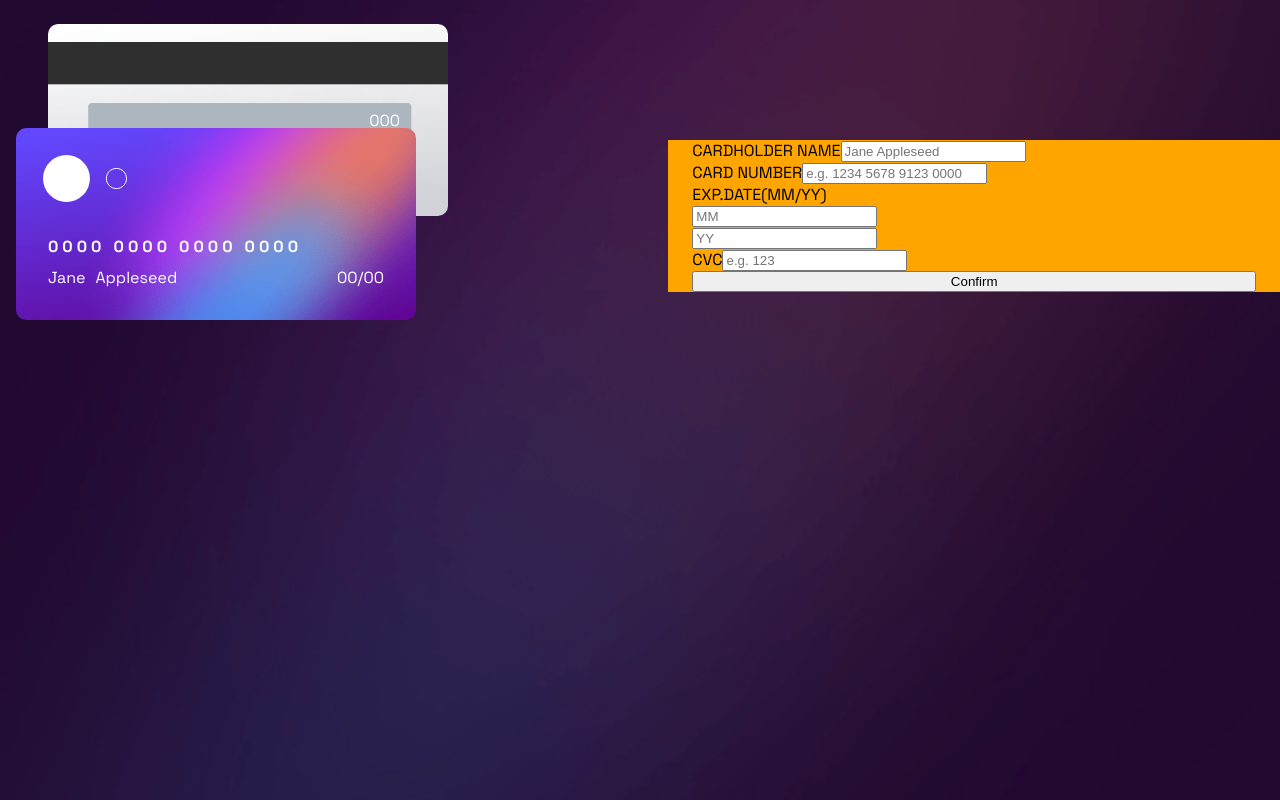
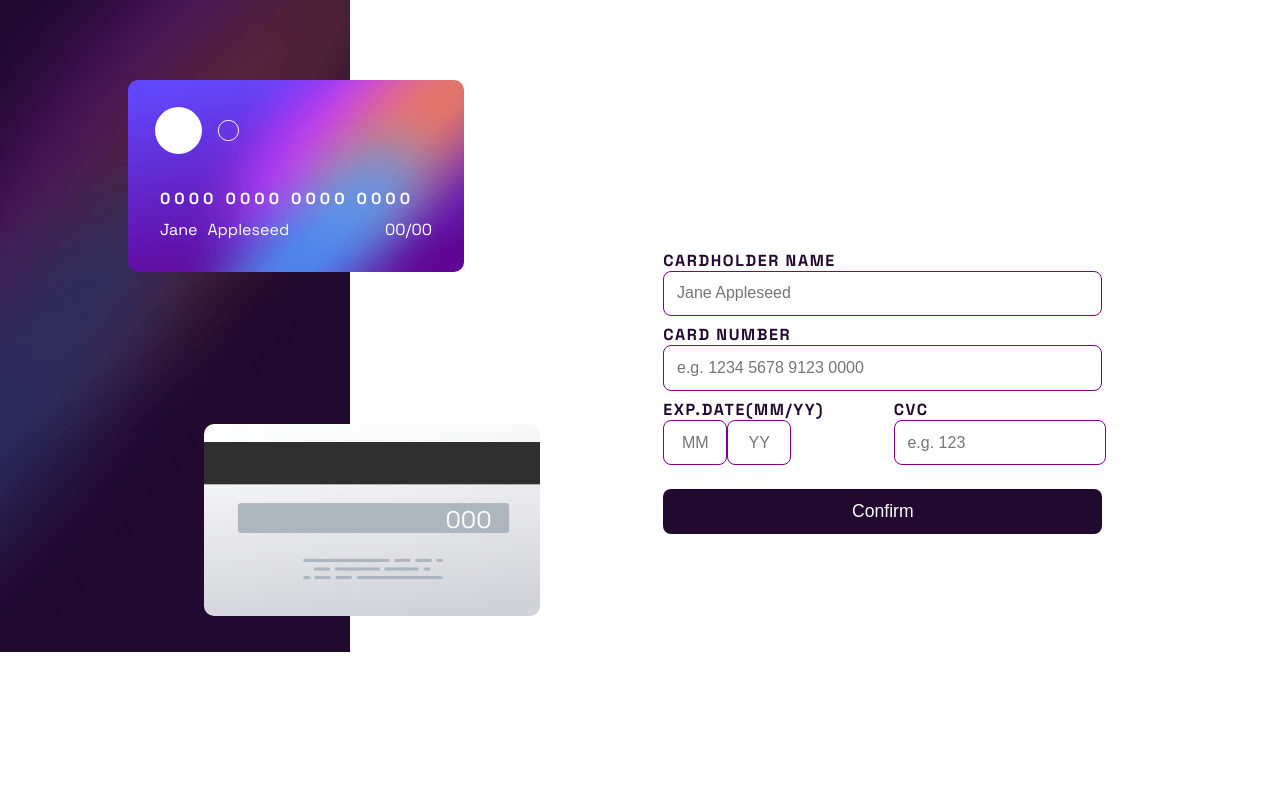
Before and after one commit to JuanluGGarcia/practica-react-hook-form, a React (Vite) app: page / in a window 1280 px wide. Built offline with nearby package versions, Linux system fonts and the light colour scheme.

Commit message:
terminada configuracion visual movil y desktop

```diff
--- a/src/components/cards/Cards.jsx
+++ b/src/components/cards/Cards.jsx
@@ -4,6 +4,7 @@ import {
 	StyledCardBack,
 	StyledCardBackCvcSpan,
 	StyledCardFront,
+	StyledCardFrontLogo,
 	StyledCardFrontNumberSpan,
 	StyledCardFrontDetails,
 	StyledCardFrontNameSpan,
@@ -29,8 +30,8 @@ const Cards = ({ formValues }) => {
 			<StyledCardBack>
 				<StyledCardBackCvcSpan>000</StyledCardBackCvcSpan>
 			</StyledCardBack>
-
 			<StyledCardFront>
+				<StyledCardFrontLogo src="/assets/images/card-logo.svg" />
 				<StyledCardFrontNumberSpan>
 					0000 0000 0000 0000
 				</StyledCardFrontNumberSpan>
@@ -43,6 +44,8 @@ const Cards = ({ formValues }) => {
 					</div>
 				</StyledCardFrontDetails>
 			</StyledCardFront>
+
+
 		</StyledCardsContainer>
 		// <StyledAside>
 		// 	<StyledBackCard>
--- a/src/components/cards/styles.js
+++ b/src/components/cards/styles.js
@@ -1,14 +1,21 @@
 import styled from 'styled-components';
 
 const StyledCardsContainer = styled.div`
-	/* background-image: url('/assets/images/bg-main-mobile.png'); */
-	background-repeat: no-repeat;
-	width: 100%;
-	background-size: 100% 15.375rem;
-	padding: 1.5rem 2rem;
-	margin-bottom: 0;
+	padding: 2rem;
+	position: relative;
+	/* background-color: orange; */
+	margin-bottom: 140px;
 
 	@media screen and (min-width: 750px) {
+		height: 100vh;
+		width: 50%;
+		margin: 0;
+		/* padding: 3rem; */
+		display: flex;
+		flex-direction: column;
+		justify-content: center;
+		align-items: center;
+
 	}
 `;
 const StyledCardFront = styled.div`
@@ -18,24 +25,26 @@ const StyledCardFront = styled.div`
 	display: flex;
 	flex-direction: column;
 	justify-content: flex-end;
+	width: 21rem;
 	max-width: 25rem;
 	height: 12rem;
 	border-radius: 10px;
 	color: #fff;
-	position: relative;
-	padding: 2rem;
-	top: -5.5rem;
-	right: 1rem;
+	position: absolute;
+	padding: 32px;
+	left: 1rem;
+	top: 150px;
 
-	&::after {
-		content: url(/assets/images/card-logo.svg);
+	@media screen and (min-width: 750px) {
+		left: 8rem;
+		top: 80px;
+	}
+`;
+
+const StyledCardFrontLogo = styled.img`
 		position: absolute;
 		top: 1.6875rem;
 		left: 1.6875rem;
-	}
-
-	@media screen and (max-width: 46.875rem) {
-	}
 `;
 
 const StyledCardFrontNumberSpan = styled.span`
@@ -52,47 +61,47 @@ const StyledCardFrontDetails = styled.div`
 	word-spacing: 6px;
 `;
 
-const StyledCardFrontNameSpan = styled.span``;
-const StyledCardFrontMonthSpan = styled.span``;
-const StyledCardFrontYearSpan = styled.span``;
-
 const StyledCardBack = styled.div`
 	background-image: url(/assets/images/bg-card-back.png);
-	background-size: contain;
+	background-size: cover;
 	background-size: 100% 100%;
 	background-repeat: no-repeat;
-	display: flex;
-	flex-direction: column;
-	justify-content: center;
-	align-items: end;
+    /* width: inherit; */
+	width: 21rem;
 	max-width: 25rem;
     height: 12rem;
     border-radius: 10px;
     color: #fff;
     position: relative;
-	padding: 3rem;
-	top: 0;
+    padding: 32px;
 	left: 1rem;
 
-	@media screen and (max-width: 46.875rem) {
-		/* margin: 1rem 2rem 1rem auto; */
-		/* position: absolute; */
-		/* width: inherit; */
-		/* z-index: 10; */
-		/* top: 10rem; */
+	@media screen and (min-width: 750px) {
+		top: 120px;
+		left: 4rem;
+
 	}
 `;
 
 const StyledCardBackCvcSpan = styled.span`
-	/* position: absolute;
-	right: 3.75rem;
-	top: 6.8125rem;
-	font-size: 1.5rem; */
+	position: absolute;
+	right: 3rem;
+	top: 5rem;
+	font-size: 1.5rem;
 `;
+
+
+
+const StyledCardFrontNameSpan = styled.span``;
+const StyledCardFrontMonthSpan = styled.span``;
+const StyledCardFrontYearSpan = styled.span``;
+
+
 
 export {
 	StyledCardsContainer,
 	StyledCardFront,
+	StyledCardFrontLogo,
 	StyledCardFrontNumberSpan,
 	StyledCardFrontDetails,
 	StyledCardFrontNameSpan,
--- a/src/components/form/styles.js
+++ b/src/components/form/styles.js
@@ -2,153 +2,190 @@ import styled from 'styled-components';
 
 const StyledForm = styled.form`
 
-	background-color: orange;
+	/* background-color: lightcoral; */
 	width: 100%;
 	display: flex;
 	flex-direction: column;
 	padding-inline: 1.5rem;
+	gap: 0.3rem;
 	/* align-items: center; */
 
-	@media screen and (max-width: 46.875rem) {
-
+	@media screen and (min-width: 750px) {
+		width: 50%;
+		justify-content: center;
+		padding: 0 100px 0 0;
+		gap: 0.5rem;
 	}
 `;
 
 const StyledTextsLabel = styled.label`
-	/* color: #21092f;
+	color: #21092f;
 	font-weight: bold;
 	letter-spacing: 0.1rem;
-	margin: 0; */
+	margin: 0;
 `;
 
 const StyledErrorSpan = styled.span`
-	/* color: red;
-	font-size: 0.6rem; */
-	/* padding-right: .75rem; */
+	color: red;
+	font-size: 0.6rem;
+	padding-right: .75rem;
+
+	@media screen and (min-width: 750px) {
+		font-size: .8rem;
+	}
 `;
 
 const StyledCardNameContainer = styled.div`
-	/* display: flex;
+	display: flex;
 	flex-direction: column;
-	gap: 0.3rem; */
+	/* gap: 0.3rem; */
 `;
 
 const StyledInputCardName = styled.input`
-	/* border: none;
-	padding-inline: 1rem;
+	border: none;
+	padding: .8rem;
 	border: 1px solid purple;
 	border-radius: 8px;
-	height: 1.875rem;
 	outline: none;
-	width: 100%; */
+	width: 100%;
+
+	@media screen and (min-width: 750px) {
+		width: 85%;
+		font-size: 1rem;
+	}
+
 `;
 
 const StyledCardNumberContainer = styled.div`
-	/* display: flex;
+	display: flex;
 	flex-direction: column;
-	gap: 0.3rem; */
+	/* gap: 0.3rem; */
 `;
 
 const StyledInputCardNumber = styled.input`
-	/* border: none;
-	padding-inline: 1rem;
+	border: none;
+	padding: .8rem;
 	border: 1px solid purple;
 	border-radius: 8px;
-	height: 1.875rem;
 	outline: none;
-	width: 100%; */
+	width: 100%;
+
+	@media screen and (min-width: 750px) {
+		width: 85%;
+		font-size: 1rem;
+	}
 `;
 
 const StyledCardDetailsContainer = styled.div`
-	/* display: flex;
-	gap: 1rem; */
+	display: flex;
+	gap: 1rem;
 `;
 
 const StyledMonthYearsContainer = styled.div`
-	/* display: flex;
+	display: flex;
 	flex-direction: column;
-	gap: 0.3rem;
-	width: 50%; */
+	/* gap: 0.3rem; */
+	width: 50%;
+
+	@media screen and (min-width: 750px) {
+		width: 41.5%;
+	}
 `;
 
 const StyledInputsMonthYearContainer = styled.div`
-	/* display: flex;
-	/* flex-direction: column; */
-	/* gap: 0.7rem;  */
+	display: flex;
+	/* gap: 0.3rem; */
+
+	/* @media screen and (min-width: 750px) {
+		gap: 0.7rem;
+	} */
 `;
 
 const SytledInputMonthContainer = styled.div`
-	/* display: flex;
+	display: flex;
 	flex-direction: column;
-	gap: 0.3rem; */
+	/* gap: 0.3rem; */
 `;
 
 const StyledInputMonth = styled.input`
-	/* width: 4rem;
-	height: 1.875rem;
+	width: 4rem;
+	padding: .8rem;
+	/* height: 1.875rem; */
 	border-radius: 8px;
 	border: none;
 	border: 1px solid purple;
 	outline: none;
 	text-align: center;
 	display: flex;
-	flex-direction: column; */
-	// 	@media screen and (min-width: 40.625rem) {
-	// 		width: 4.375rem;
-	// 	}
+	flex-direction: column;
+
+	@media screen and (min-width: 750px) {
+		font-size: 1rem;
+	}
 `;
 
 const StyledInputYearContainer = styled.div`
-	/* display: flex;
+	display: flex;
 	flex-direction: column;
-	gap: 0.3rem; */
+	/* gap: 0.3rem; */
 `;
 
 const StyledInputYear = styled.input`
-	/* width: 4rem;
-	height: 1.875rem;
+	width: 4rem;
+	/* height: 1.875rem; */
+	padding: .8rem;
 	border-radius: 8px;
 	border: none;
 	border: 1px solid purple;
 	outline: none;
-	text-align: center; */
-	// 	@media screen and (min-width: 40.625rem) {
-	// 		width: 4.375rem;
-	// 	}
+	text-align: center;
+
+	@media screen and (min-width: 750px) {
+		font-size: 1rem;
+	}
+
 `;
 
 const StyledCvcContainer = styled.div`
-	/* display: flex;
+	display: flex;
 	flex-direction: column;
-	gap: 0.3rem;
-	width: 50%; */
+	/* gap: 0.3rem; */
+	width: 50%;
+
+	@media screen and (min-width: 750px) {
+		width: 41%;
+	}
 `;
 
 const StyledInputCvc = styled.input`
-	/* width: 100%;
-	padding-inline: 1rem;
-	height: 1.875rem;
+	width: 100%;
+	padding: .8rem;
+	/* height: 1.875rem; */
 	border-radius: 8px;
 	border: none;
 	border: 1px solid purple;
-	outline: none; */
-	/* @media screen and (min-width: 40.625rem) {
-		width: 4.375rem;
-	} */
+	outline: none;
+
+	@media screen and (min-width: 750px) {
+		font-size: 1rem;
+	}
+
 `;
 
 const StyledButton = styled.button`
-	/* width: 100%;
+	width: 100%;
 	background-color: #21092f;
 	border: none;
 	color: #fff;
 	height: 2.8125rem;
 	border-radius: 0.5rem;
 	font-size: 1.1rem;
-	margin-top: 1rem; */
-	/* @media screen and (min-width: 40.625rem) {
-		cursor: pointer;
-	} */
+	margin-block: 1rem;
+	cursor: pointer;
+
+	@media screen and (min-width: 40.625rem) {
+		width: 85%;
+	}
 `;
 
 export {
--- a/src/components/wrapper/style.js
+++ b/src/components/wrapper/style.js
@@ -1,10 +1,16 @@
 import styled from 'styled-components';
 
 const StyledWrapper = styled.div`
-	@media screen and (min-width: 40.625rem) {
-	 		display: flex;
+	display: flex;
+	flex-direction: column;
+	justify-content: center;
+	margin: 0;
+	padding: 0;
+
+	@media screen and (min-width: 750px) {
+	 		flex-direction: row;
 			justify-content: center;
-			align-items: center;
+			/* align-items: center; */
 			gap: 3rem;
 
 	}
--- a/src/styles/global-styles.js
+++ b/src/styles/global-styles.js
@@ -18,7 +18,14 @@ export const GlobalStyles = createGlobalStyle`
     font-family: "Space Grotesk", sans-serif;
     background-image: url('/assets/images/bg-main-mobile.png');
     background-repeat: no-repeat;
-    background-size: 100%;
+    background-size: 100% 250px;
+
+    @media screen and (min-width: 750px) {
+      background-image: url('/assets/images/bg-main-desktop.png');
+      background-repeat: no-repeat;
+      background-size: 350px;
+      height: 100vh 100%;
+    }
     /* max-width: 800px; */
     /* margin-inline: auto; */
 
```
Lines whose indentation alone changed are shown as unchanged.
